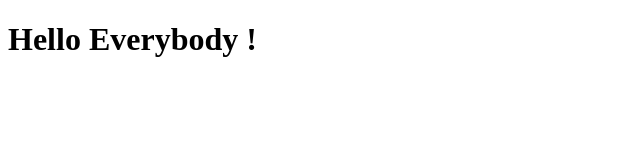
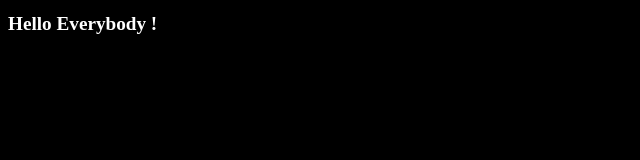
Before and after one commit to eshwaroffl/Git-GitHub-Repo, a plain HTML site: page index.html in a window 1280 px wide. Shown: the whole page, without its empty margins (0-640 px from the left). Drawn offline with Linux system fonts and the light colour scheme.

Commit message:
feat : added a css file and modified the html file

```diff
--- a/index.html
+++ b/index.html
@@ -4,8 +4,9 @@
   <meta charset="UTF-8">
   <meta name="viewport" content="width=device-width, initial-scale=1.0">
   <title>Practice</title>
+  <link rel="stylesheet" href="style.css">
 </head>
 <body>
-  <h1>Hello Everybody !</h1>
+  <h1 class="Hello">Hello Everybody !</h1>
 </body>
 </html>
--- /dev/null
+++ b/style.css
@@ -0,0 +1,8 @@
+body{
+  background-color: black;
+}
+.Hello{
+  color: rgb(255, 255, 255);
+  font-size: larger;
+  font-weight: bold;
+}
```
